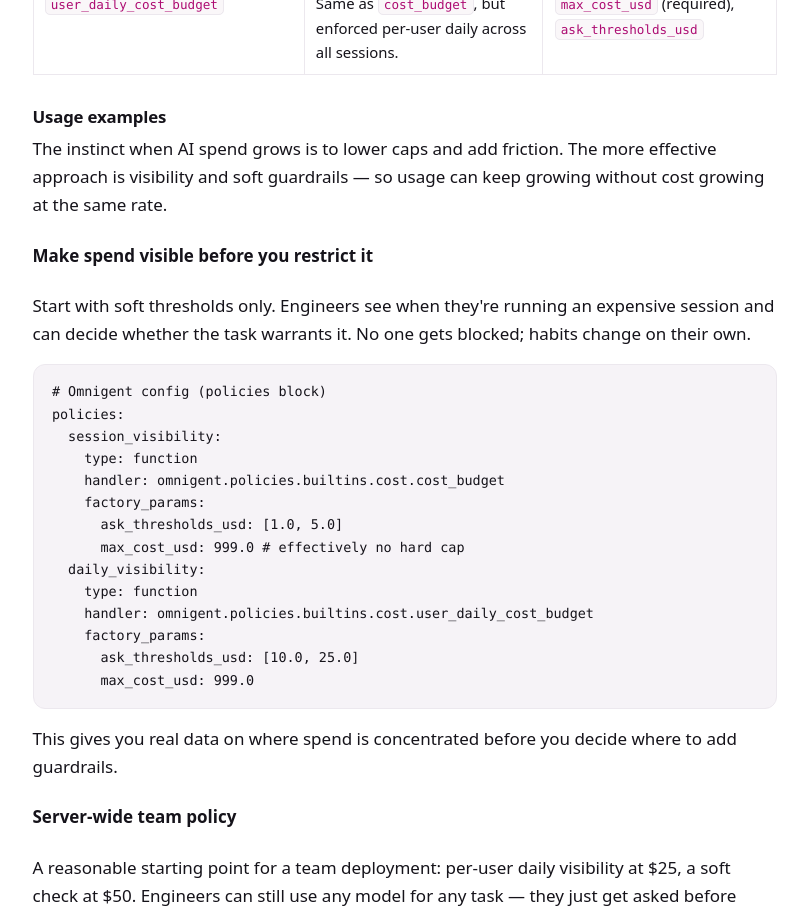
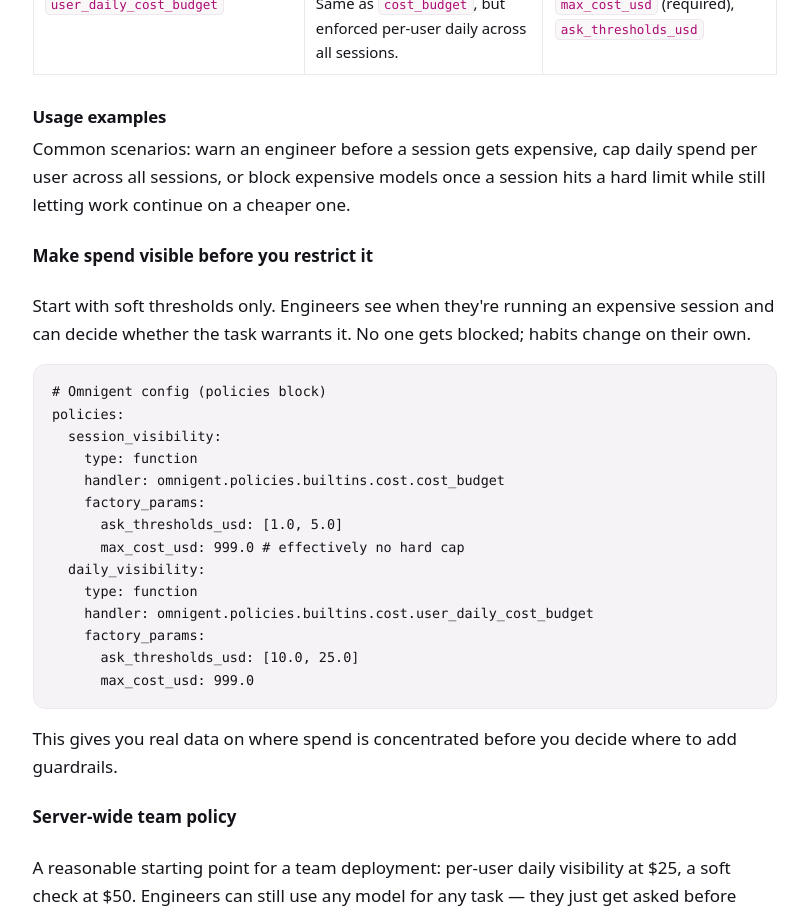
Before and after one commit to omnigent-ai/omnigent-site, a Next.js app: page /docs/policies/builtin in a window 1280 px wide. Shown: the part 2060-2976 px from the top of the page, without its empty margins (260-1068 px from the left). Built offline with nearby package versions, Linux system fonts and the light colour scheme; no server answers.

Commit message:
docs: replace cost policy intro with concrete use cases
Co-authored-by: Isaac

```diff
--- a/app/docs/policies/builtin/page.mdx
+++ b/app/docs/policies/builtin/page.mdx
@@ -46,9 +46,9 @@ All builtin policies live under `omnigent.policies.builtins`.
 
 ### Usage examples
 
-The instinct when AI spend grows is to lower caps and add friction. The more
-effective approach is visibility and soft guardrails — so usage can keep
-growing without cost growing at the same rate.
+Common scenarios: warn an engineer before a session gets expensive, cap
+daily spend per user across all sessions, or block expensive models once a
+session hits a hard limit while still letting work continue on a cheaper one.
 
 #### Make spend visible before you restrict it
 
```
